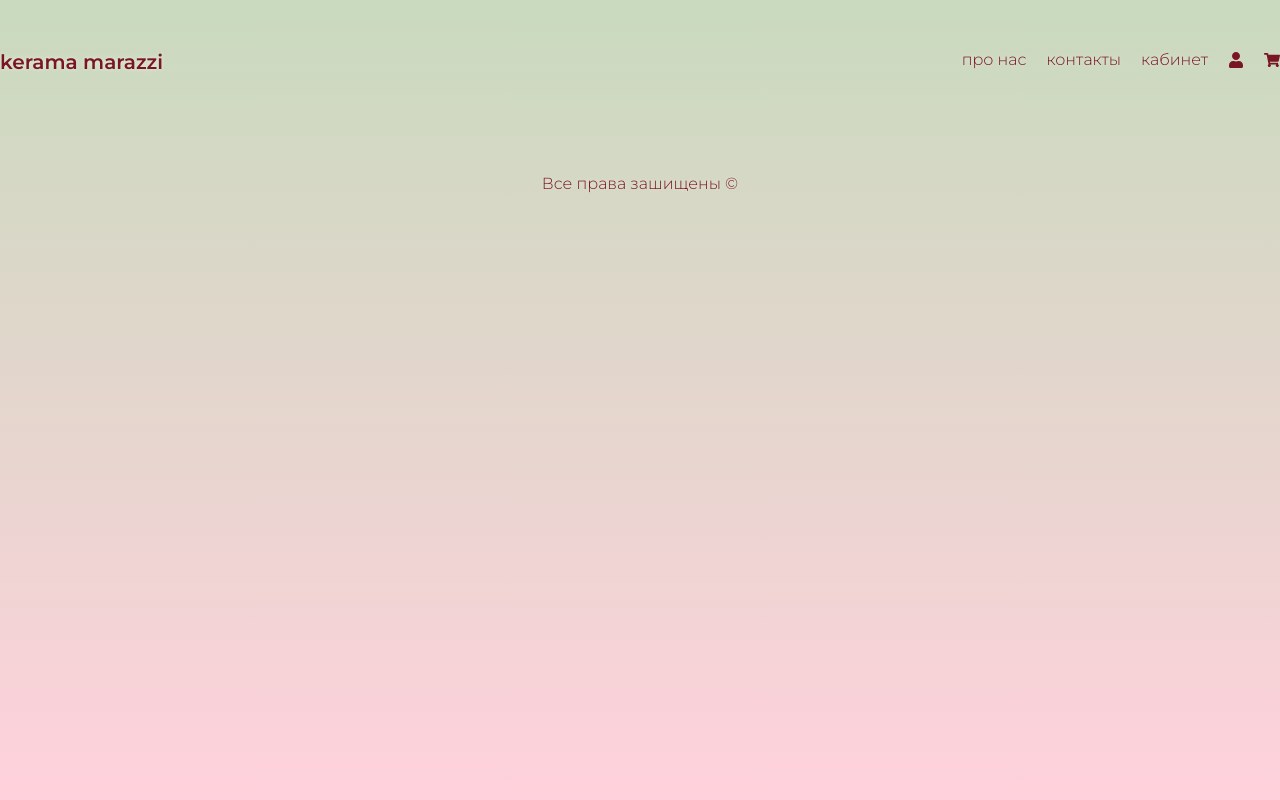
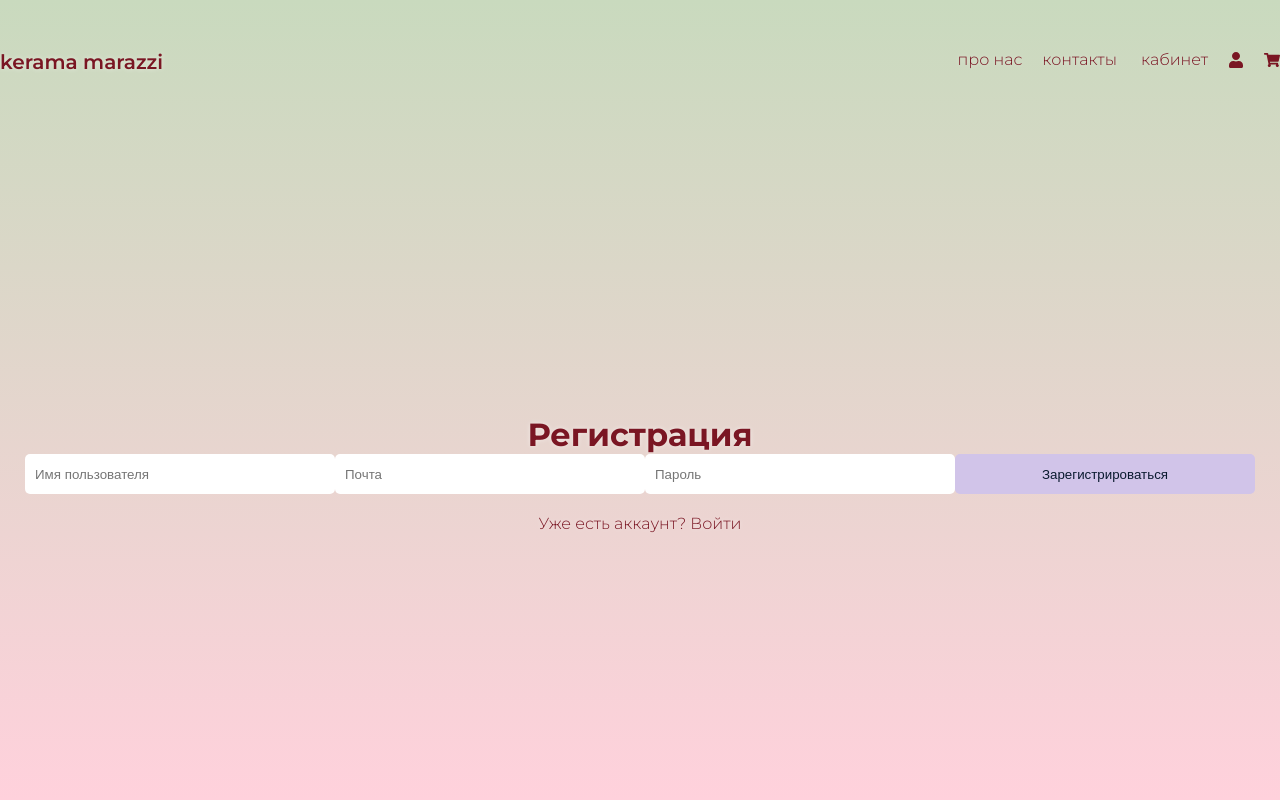
Before and after one commit to fennotype/shop, a React (Create React App) app in the folder guitar-shop/: page /registration in a window 1280 px wide. Shown: the top 800 px of the page. Built offline with nearby package versions, Linux system fonts and the light colour scheme; no server answers.

Commit message:
create admin panel

```diff
--- a/guitar-shop/package.json
+++ b/guitar-shop/package.json
@@ -10,6 +10,7 @@
         "axios": "^1.8.4",
         "cors": "^2.8.5",
         "express": "^5.1.0",
+        "node-fetch": "^2.7.0",
         "pg": "^8.14.1",
         "react": "^19.0.0",
         "react-dom": "^19.0.0",
--- a/guitar-shop/src/App.js
+++ b/guitar-shop/src/App.js
@@ -5,6 +5,7 @@
       import Dashboard from "./components/dashboard";
       import Autorization from "./components/authorization";
       import Registration from "./components/registration";
+      import DashboardAdmin from "./components/dashboardAdmin";
       import { BrowserRouter as Router, Routes, Route } from "react-router-dom";
 
       const App = () => {
@@ -33,6 +34,8 @@
           <div className="wrapper">
             <Header />
             <Routes>
+              <Route path="/registration" element={<Registration />} />
+              <Route path="/dashboardAdmin" element={<DashboardAdmin />} />
               <Route path="/dashboard" element={<Dashboard />} />
               <Route path="/" element={<Items items={items} />} />
               <Route path="/authorization" element={<Autorization />} />
--- a/guitar-shop/src/components/Header.js
+++ b/guitar-shop/src/components/Header.js
@@ -29,7 +29,7 @@
                   <ul className='nav'>
                     <li>про нас</li>
                     <li>контакты</li>
-                  <li>кабинет</li>
+                  <Link to="/authorization"> <li>кабинет</li> </Link>
                   </ul>
 
 
--- a/guitar-shop/src/components/authorization.js
+++ b/guitar-shop/src/components/authorization.js
@@ -27,11 +27,18 @@ import { Link, useNavigate }  from 'react-router-dom';
                     const data = await response.json();
                     console.log('Ответ сервера:', data);
 
+
                     if (response.ok) {
 
+                    if (data.user && data.user.role === 'admin') {
+                    navigate('/dashboardAdmin');
+                    } else {
                     navigate('/dashboard');
-                } else {
-                alert(data.error || 'Ошибка авторизации');
+                    }
+                    }
+                    else {
+                        console.error('Ошибка авторизации:', data.error);
+                        alert(data.error || 'Неверные имя пользователя или пароль');
                     }
                 } catch (err) {
                     console.error('Ошибка:', err);
--- /dev/null
+++ b/guitar-shop/src/components/dashboardAdmin.js
@@ -0,0 +1,11 @@
+import React from "react";
+
+export default function DashboardAdmin() {
+  return (
+
+    <div className="dashboardAdmin">
+      <h1>Добро пожаловать в личный кабинет Биг босс!</h1>
+    </div>
+
+  );
+}
--- a/guitar-shop/src/components/registration.js
+++ b/guitar-shop/src/components/registration.js
@@ -0,0 +1,73 @@
+import React, { useState } from 'react';
+import { useNavigate } from 'react-router-dom';
+
+export default function Registration() {
+    const [username, setUsername] = useState('');
+    const [email, setEmail] = useState('');
+    const [password, setPassword] = useState('');
+    const [error, setError] = useState('');
+    const navigate = useNavigate();
+
+    const handleSubmit = async (e) => {
+        e.preventDefault();
+        setError('');
+
+        try {
+            const response = await fetch('http://localhost:5000/api/registration', {
+                method: 'POST',
+                headers: {
+                    'Content-Type': 'application/json',
+                },
+                body: JSON.stringify({ username, email, password }),
+            });
+
+            const data = await response.json();
+
+            if (response.ok) {
+                alert('Регистрация успешна!');
+                navigate('/authorization');
+            } else {
+                setError(data.error || 'Ошибка регистрации');
+            }
+        } catch (err) {
+            setError('Ошибка соединения с сервером');
+        }
+    };
+
+    return (
+        <div className="form">
+            <h1>Регистрация</h1>
+            <form onSubmit={handleSubmit}>
+                <input
+                    type="text"
+                    name="username"
+                    placeholder="Имя пользователя"
+                    value={username}
+                    onChange={e => setUsername(e.target.value)}
+                    required
+                />
+                <input
+                    type="email"
+                    name="email"
+                    placeholder="Почта"
+                    value={email}
+                    onChange={e => setEmail(e.target.value)}
+                    required
+                />
+                <input
+                    type="password"
+                    name="password"
+                    placeholder="Пароль"
+                    value={password}
+                    onChange={e => setPassword(e.target.value)}
+                    required
+                />
+                <button type="submit">Зарегистрироваться</button>
+            </form>
+            {error && <p style={{ color: 'red' }}>{error}</p>}
+            <p>
+                Уже есть аккаунт? <a href="/authorization">Войти</a>
+            </p>
+        </div>
+    );
+}
```
Also changed, not shown: guitar-shop/src/server.js (+26 -1 lines), 1 other file (tests, documents, lock files or other folders). Lines whose indentation alone changed are shown as unchanged.
